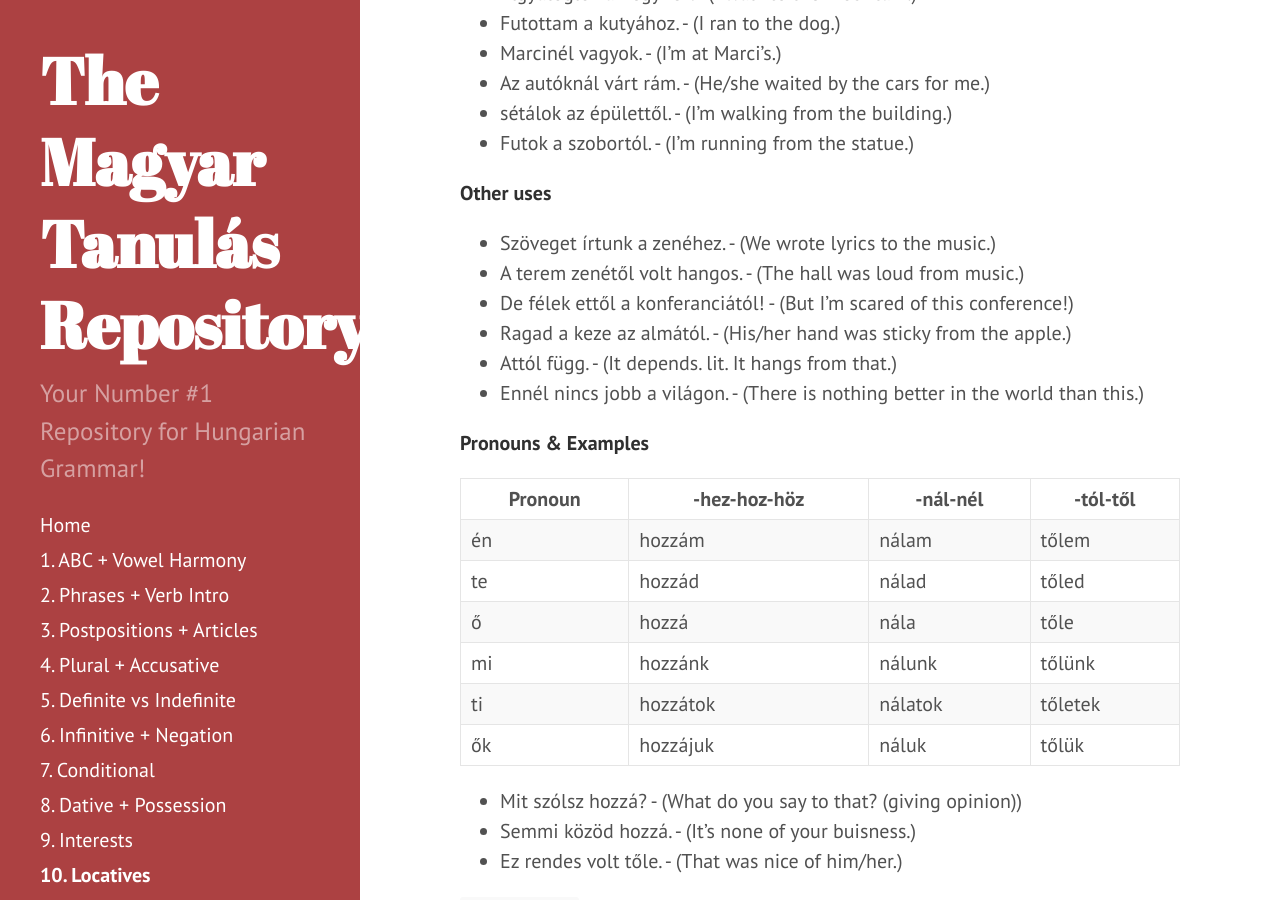
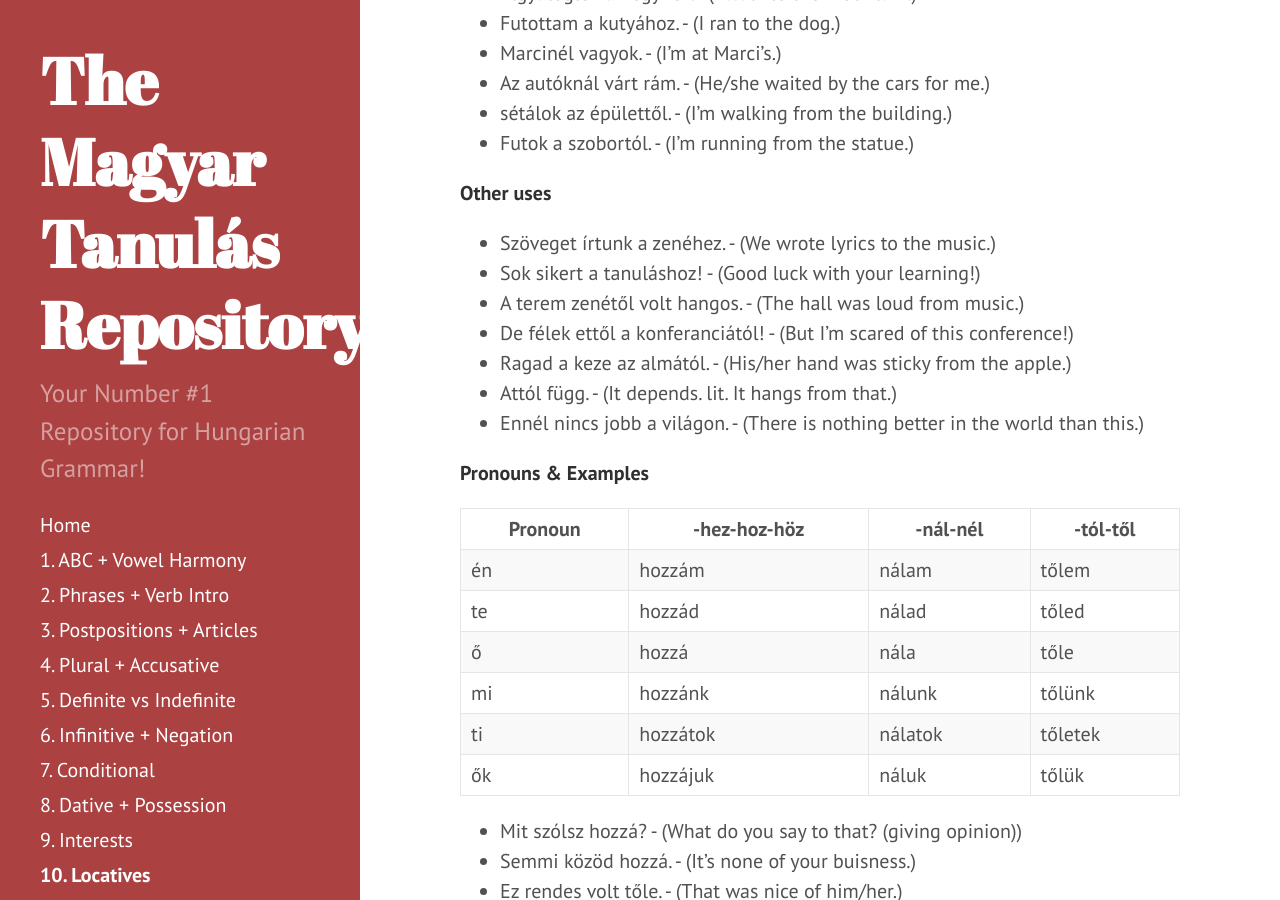
Before and after one commit to Magyartanulas/magyartanulas.github.io, a Jekyll site: the page built from Section10.md, in a window 1280 px wide and 900 px high, scrolled down 6250 px. Built offline with Jekyll 4.4.1, drawn with Linux system fonts in a browser that asks for light colours; Markdown is read by kramdown in place of the engine named in the settings.

Commit message:
Update Section10.md

```diff
--- a/Section10.md
+++ b/Section10.md
@@ -177,6 +177,7 @@ For the most part, these suffixes can be used as a general to & from (Allative,a
 **Other uses**
 
 * Szöveget írtunk a zenéhez. - (We wrote lyrics to the music.)
+* Sok sikert a tanuláshoz! - (Good luck with your learning!)
 * A terem zenétől volt hangos. - (The hall was loud from music.)
 * De félek ettől a konferanciától! - (But I'm scared of this conference!)
 * Ragad a keze az almától. - (His/her hand was sticky from the apple.)
```
